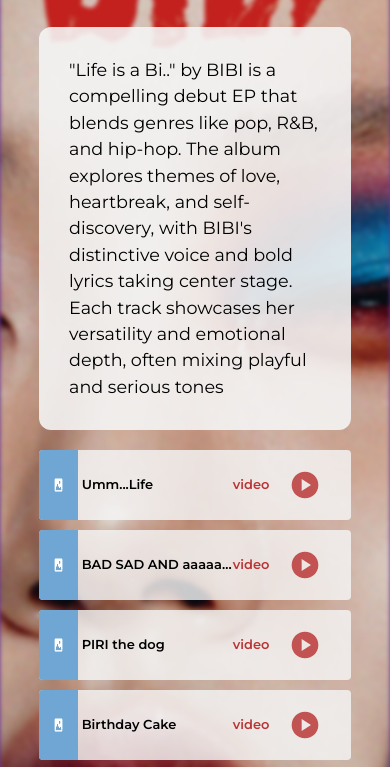
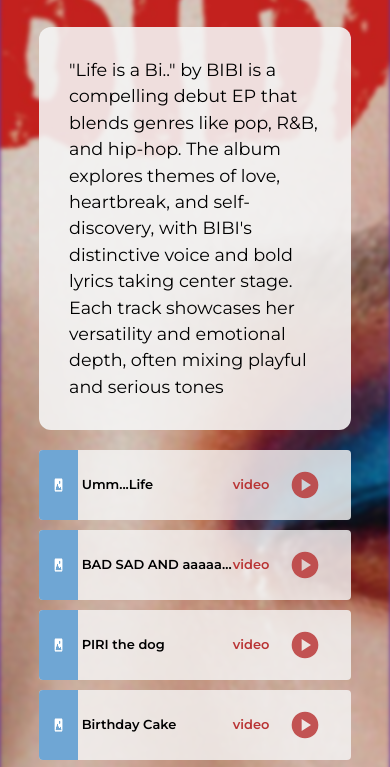
Before and after one commit to reyfacundo/P5, a plain HTML site: page tabs/albums/life.html in a window 390 px wide. Shown: the part 209-976 px from the top of the page. Drawn offline with Linux system fonts and the light colour scheme.

Commit message:
deleted comments

```diff
--- a/styles/albums/kazino.css
+++ b/styles/albums/kazino.css
@@ -420,14 +420,14 @@
         height: auto;
     }
     .bg{
-        background-size: cover; /* This ensures the image covers the entire container */
-        background-position: center; /* Centers the image */
-        position: absolute; /* Position it absolutely if it's a background */
-        top: 0; /* Align to the top */
-        left: 0; /* Align to the left */
-        width: 100%; /* Full width */
-        min-height: 1400px;
-        z-index: -1; /* Behind other content */
+        background-size: cover;
+        background-position: center;
+        position: absolute;
+        top: 0;
+        left: 0;
+        width: 100%;
+        min-height: 2000px;
+        z-index: -1;
     }
     main{
         width: 100%;
--- a/styles/albums/life.css
+++ b/styles/albums/life.css
@@ -420,14 +420,14 @@
         height: auto;
     }
     .bg{
-        background-size: cover; /* This ensures the image covers the entire container */
-        background-position: center; /* Centers the image */
-        position: absolute; /* Position it absolutely if it's a background */
-        top: 0; /* Align to the top */
-        left: 0; /* Align to the left */
-        width: 100%; /* Full width */
-        min-height: 1400px;
-        z-index: -1; /* Behind other content */
+        background-size: cover;
+        background-position: center;
+        position: absolute;
+        top: 0;
+        left: 0;
+        width: 100%;
+        min-height: 2000px;
+        z-index: -1;
     }
     main{
         width: 100%;
--- a/styles/albums/lowlife.css
+++ b/styles/albums/lowlife.css
@@ -420,14 +420,14 @@
         height: auto;
     }
     .bg{
-        background-size: cover; /* This ensures the image covers the entire container */
-        background-position: center; /* Centers the image */
-        position: absolute; /* Position it absolutely if it's a background */
-        top: 0; /* Align to the top */
-        left: 0; /* Align to the left */
-        width: 100%; /* Full width */
+        background-size: cover;
+        background-position: center;
+        position: absolute;
+        top: 0;
+        left: 0;
+        width: 100%;
         min-height: 2000px;
-        z-index: -1; /* Behind other content */
+        z-index: -1;
     }
     main{
         width: 100%;
```
